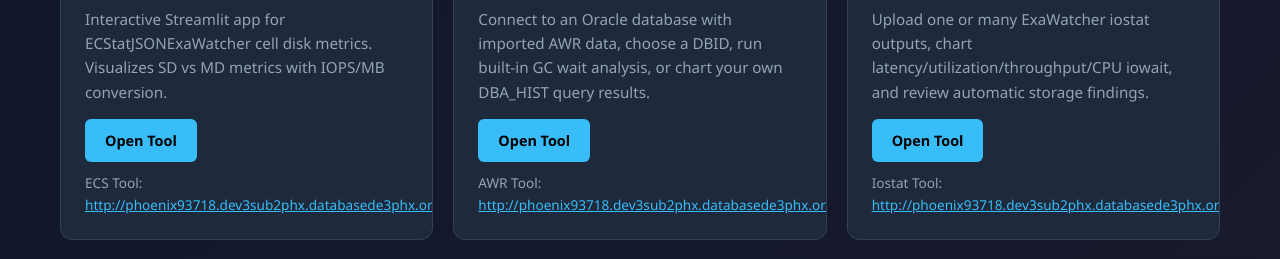
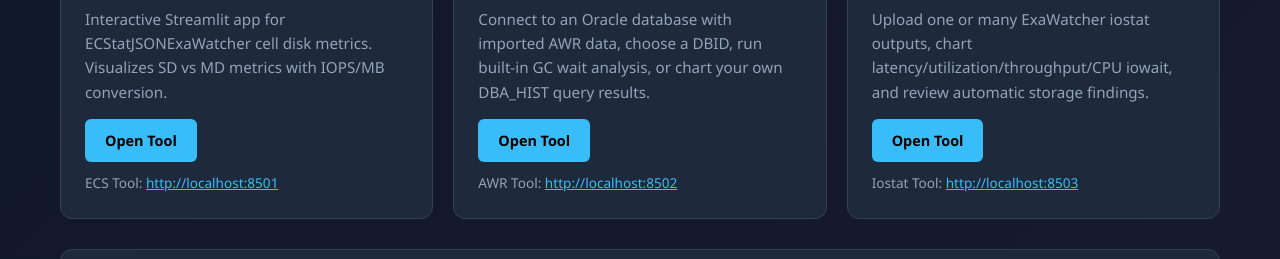
Before and after one commit to paulofp79/AI_Created_Oracle_Troubleshooting_Analysis_Tools, a website: page index.html in a window 1280 px wide. Both pictures are taken after a click on the button "Python Tools". Shown: the part 469-728 px from the top of the page. Drawn offline with Linux system fonts and the light colour scheme.

Commit message:
make Streamlit dashboard links host-aware

```diff
--- a/index.html
+++ b/index.html
@@ -326,8 +326,8 @@
           <div class="tool-icon">ECS</div>
           <h3 class="tool-title">ECS Analysis</h3>
           <p class="tool-desc">Interactive Streamlit app for ECStatJSONExaWatcher cell disk metrics. Visualizes SD vs MD metrics with IOPS/MB conversion.</p>
-          <a href="http://phoenix93718.dev3sub2phx.databasede3phx.oraclevcn.com:8501" class="tool-link" target="_blank" rel="noopener noreferrer">Open Tool</a>
-          <p style="margin-top: 10px; font-size: 0.85rem; color: var(--text-secondary);">ECS Tool: <a href="http://phoenix93718.dev3sub2phx.databasede3phx.oraclevcn.com:8501" target="_blank" rel="noopener noreferrer" style="color: var(--accent);">http://phoenix93718.dev3sub2phx.databasede3phx.oraclevcn.com:8501</a></p>
+          <a href="#" class="tool-link streamlit-link" data-streamlit-port="8501" target="_blank" rel="noopener noreferrer">Open Tool</a>
+          <p style="margin-top: 10px; font-size: 0.85rem; color: var(--text-secondary);">ECS Tool: <a href="#" class="streamlit-link" data-streamlit-port="8501" target="_blank" rel="noopener noreferrer" style="color: var(--accent);"></a></p>
         </div>
 
         <div class="tool-card python-card">
@@ -335,8 +335,8 @@
           <div class="tool-icon">AWR</div>
           <h3 class="tool-title">AWR Repository Explorer</h3>
           <p class="tool-desc">Connect to an Oracle database with imported AWR data, choose a DBID, run built-in GC wait analysis, or chart your own DBA_HIST query results.</p>
-          <a href="http://phoenix93718.dev3sub2phx.databasede3phx.oraclevcn.com:8502" class="tool-link" target="_blank" rel="noopener noreferrer">Open Tool</a>
-          <p style="margin-top: 10px; font-size: 0.85rem; color: var(--text-secondary);">AWR Tool: <a href="http://phoenix93718.dev3sub2phx.databasede3phx.oraclevcn.com:8502" target="_blank" rel="noopener noreferrer" style="color: var(--accent);">http://phoenix93718.dev3sub2phx.databasede3phx.oraclevcn.com:8502</a></p>
+          <a href="#" class="tool-link streamlit-link" data-streamlit-port="8502" target="_blank" rel="noopener noreferrer">Open Tool</a>
+          <p style="margin-top: 10px; font-size: 0.85rem; color: var(--text-secondary);">AWR Tool: <a href="#" class="streamlit-link" data-streamlit-port="8502" target="_blank" rel="noopener noreferrer" style="color: var(--accent);"></a></p>
         </div>
 
         <div class="tool-card python-card">
@@ -344,8 +344,8 @@
           <div class="tool-icon">IO</div>
           <h3 class="tool-title">ExaWatcher Iostat Analyzer</h3>
           <p class="tool-desc">Upload one or many ExaWatcher iostat outputs, chart latency/utilization/throughput/CPU iowait, and review automatic storage findings.</p>
-          <a href="http://phoenix93718.dev3sub2phx.databasede3phx.oraclevcn.com:8503" class="tool-link" target="_blank" rel="noopener noreferrer">Open Tool</a>
-          <p style="margin-top: 10px; font-size: 0.85rem; color: var(--text-secondary);">Iostat Tool: <a href="http://phoenix93718.dev3sub2phx.databasede3phx.oraclevcn.com:8503" target="_blank" rel="noopener noreferrer" style="color: var(--accent);">http://phoenix93718.dev3sub2phx.databasede3phx.oraclevcn.com:8503</a></p>
+          <a href="#" class="tool-link streamlit-link" data-streamlit-port="8503" target="_blank" rel="noopener noreferrer">Open Tool</a>
+          <p style="margin-top: 10px; font-size: 0.85rem; color: var(--text-secondary);">Iostat Tool: <a href="#" class="streamlit-link" data-streamlit-port="8503" target="_blank" rel="noopener noreferrer" style="color: var(--accent);"></a></p>
         </div>
       </div>
 
@@ -443,6 +443,17 @@
         }, 2000);
       });
     }
+
+    // Streamlit tools run on the same host as this dashboard, each on its own port.
+    document.querySelectorAll('.streamlit-link').forEach(link => {
+      const port = link.dataset.streamlitPort;
+      const hostname = window.location.hostname || 'localhost';
+      const url = `http://${hostname}:${port}`;
+      link.href = url;
+      if (!link.classList.contains('tool-link')) {
+        link.textContent = url;
+      }
+    });
   </script>
 </body>
 </html>
```
Also changed, not shown: README.md.
